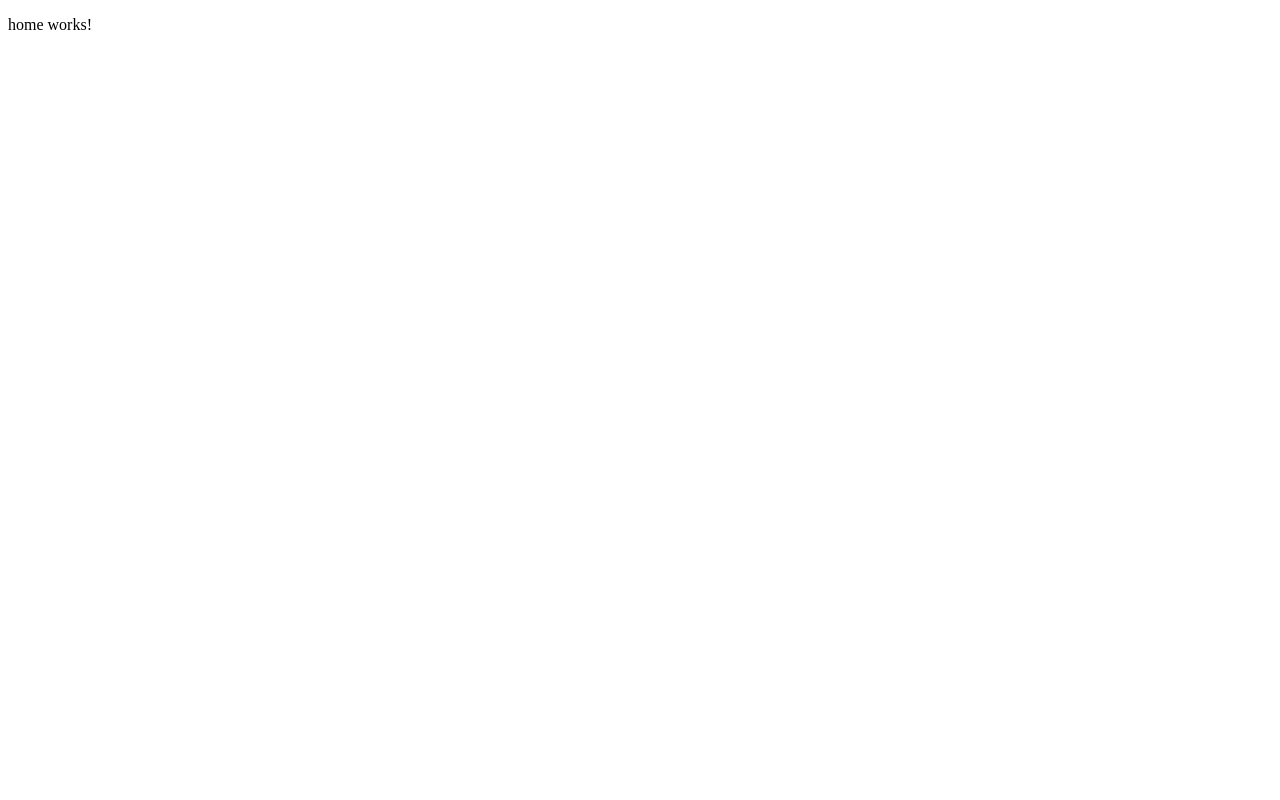
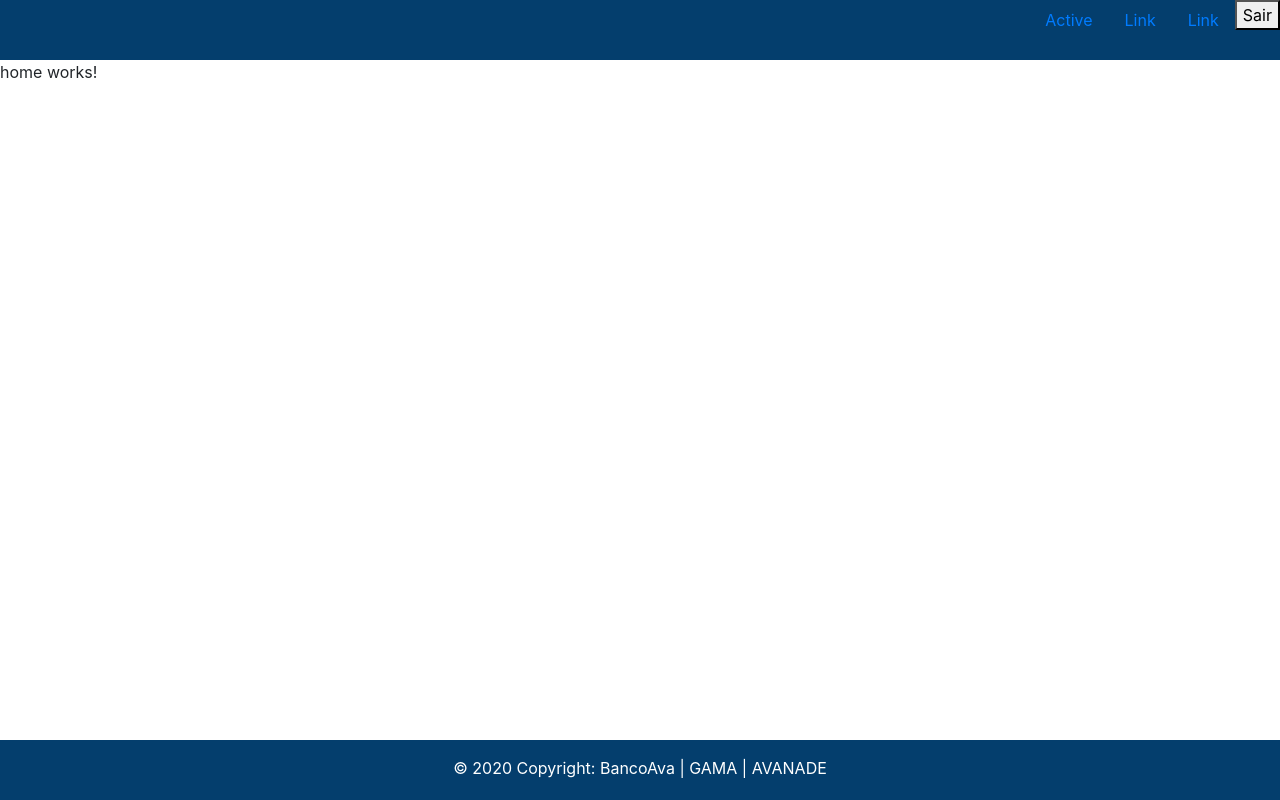
Before and after one commit to grayceferreira/bancoava, an Angular app: page /home in a window 1280 px wide. Built offline with nearby package versions, Linux system fonts and the light colour scheme.

Commit message:
adicionado header e footer

```diff
--- a/package.json
+++ b/package.json
@@ -20,6 +20,7 @@
     "@angular/platform-browser-dynamic": "~8.2.14",
     "@angular/router": "~8.2.14",
     "@ng-bootstrap/ng-bootstrap": "^5.2.1",
+    "bootstrap": "^4.4.1",
     "rxjs": "~6.4.0",
     "tslib": "^1.10.0",
     "zone.js": "~0.9.1"
--- a/src/app/components/shared/footer/footer.component.html
+++ b/src/app/components/shared/footer/footer.component.html
@@ -1 +1,8 @@
-<p>footer works!</p>
+<footer class="page-footer font-small blueAva">
+
+  <!-- Copyright -->
+  <div class="footer-copyright text-center py-3 whiteAva">© 2020 Copyright: BancoAva  |  GAMA  |  AVANADE
+  </div>
+  <!-- Copyright -->
+
+</footer>
--- a/src/app/components/shared/footer/footer.component.scss
+++ b/src/app/components/shared/footer/footer.component.scss
@@ -0,0 +1,16 @@
+footer {
+  position:fixed;
+  left:0px;
+  bottom:0px;
+  height:60px;
+  width:100%;
+  background:#999;
+}
+
+.blueAva {
+  background-color: #043e6d;
+}
+
+.whiteAva {
+  color: white;
+}
--- a/src/app/components/shared/header/header.component.html
+++ b/src/app/components/shared/header/header.component.html
@@ -1 +1,14 @@
-<p>header works!</p>
+<ul class="nav justify-content-end blueAva">
+  <li class="nav-item">
+    <a class="nav-link active" href="#">Active</a>
+  </li>
+  <li class="nav-item">
+    <a class="nav-link" href="#">Link</a>
+  </li>
+  <li class="nav-item">
+    <a class="nav-link" href="#">Link</a>
+  </li>
+  <li class="nav-item">
+    <button>Sair</button>
+  </li>
+</ul>
--- a/src/app/components/shared/header/header.component.scss
+++ b/src/app/components/shared/header/header.component.scss
@@ -0,0 +1,7 @@
+ul {
+  height:60px;
+}
+
+.blueAva {
+  background-color: #043e6d;
+}
--- a/src/app/pages/home/home.component.html
+++ b/src/app/pages/home/home.component.html
@@ -1 +1,3 @@
+<app-header></app-header>
 <p>home works!</p>
+<app-footer></app-footer>
--- a/src/app/pages/statements/statements.component.html
+++ b/src/app/pages/statements/statements.component.html
@@ -1 +1,3 @@
+<app-header></app-header>
 <p>statements works!</p>
+<app-footer></app-footer>
--- a/src/app/pages/transfers/transfers.component.html
+++ b/src/app/pages/transfers/transfers.component.html
@@ -1 +1,3 @@
+<app-header></app-header>
 <p>transfers works!</p>
+<app-footer></app-footer>
--- a/src/styles.scss
+++ b/src/styles.scss
@@ -1 +1,2 @@
 /* You can add global styles to this file, and also import other style files */
+@import '~bootstrap/dist/css/bootstrap.css';
```
Also changed, not shown: src/app/app.module.ts (+5 -5 lines), src/app/app.component.html (line endings or trailing spaces), src/app/pages/login-page/login-page.component.html (line endings or trailing spaces), 1 other file (tests, documents, lock files or other folders).
